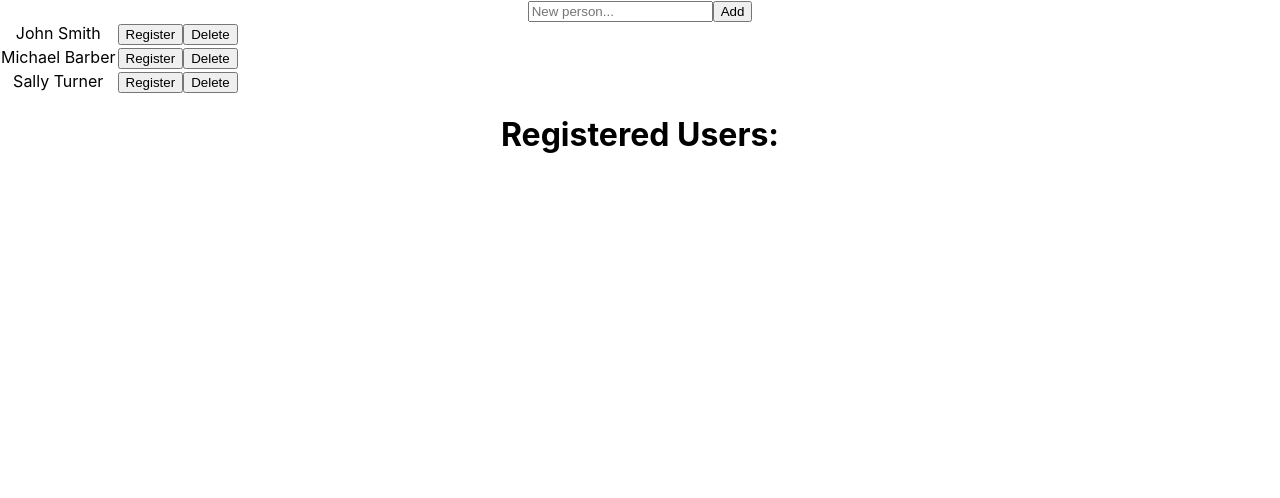
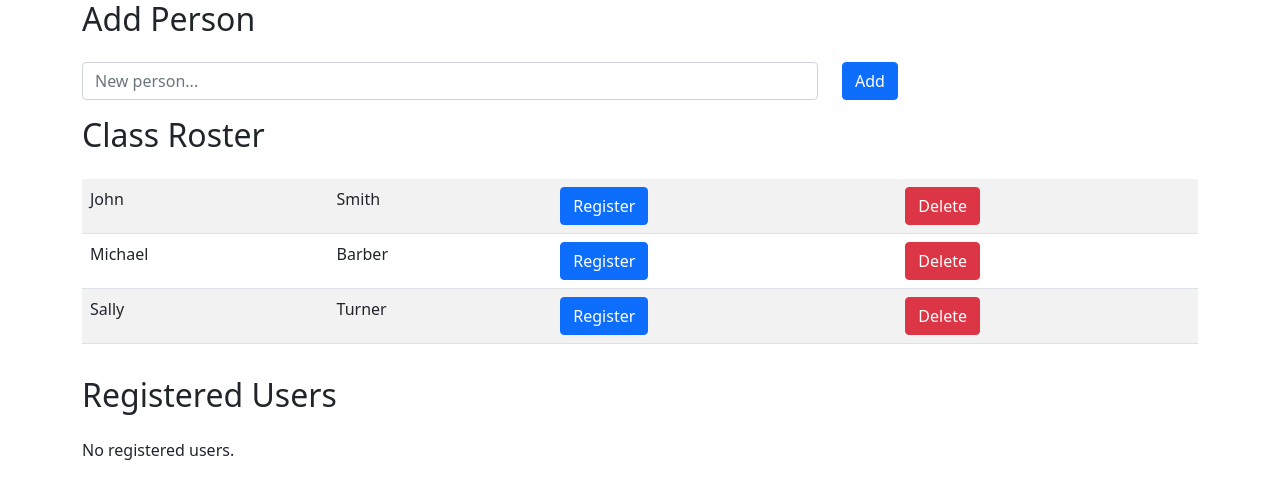
Before and after one commit to adamcstephens/classbook, a React (Create React App) app: page / in a window 1280 px wide. Shown: the top 498 px of the page. Built offline with nearby package versions, Linux system fonts and the light colour scheme.

Commit message:
add bootstrap and use it

```diff
--- a/package.json
+++ b/package.json
@@ -6,7 +6,9 @@
     "@testing-library/jest-dom": "^5.16.2",
     "@testing-library/react": "^12.1.2",
     "@testing-library/user-event": "^13.5.0",
+    "bootstrap": "^5.1.3",
     "react": "^17.0.2",
+    "react-bootstrap": "^2.1.2",
     "react-dom": "^17.0.2",
     "react-scripts": "5.0.0",
     "web-vitals": "^2.1.4"
--- a/src/App.js
+++ b/src/App.js
@@ -1,7 +1,11 @@
 import "./App.css"
+import "bootstrap/dist/css/bootstrap.min.css"
 import { WelcomeClass } from "./welcomeClass"
 import { useState } from "react"
 import { RegisteredUsers } from "./registeredUsers"
+import { AddPerson } from "./addPerson"
+import Container from "react-bootstrap/Container"
+import Stack from "react-bootstrap/Stack"
 
 const initialPeople = [
   {
@@ -23,7 +27,6 @@ const initialPeople = [
 
 function App() {
   const [people, setPeople] = useState(initialPeople)
-  const [newPerson, setNewPerson] = useState("")
 
   const toggleRegistered = (id) => {
     console.log("Changing " + id)
@@ -42,34 +45,24 @@ function App() {
     return people.length
   }
 
-  const submit = (e) => {
-    e.preventDefault()
-    addPerson(newPerson)
-    setNewPerson("")
-  }
   const addPerson = (name) => {
     const [first, last] = name.split(" ")
     setPeople((currentPeople) => [...currentPeople, { name: first, lastName: last, id: findNextId() }])
   }
   const removePerson = (id) => {
-    setPeople((currentPeople) => currentPeople.filter((_, index) => index != id))
+    setPeople((currentPeople) => currentPeople.filter((person) => person.id !== id))
   }
 
   return (
-    <div className="App">
-      <form onSubmit={submit}>
-        <input
-          value={newPerson}
-          onChange={(event) => setNewPerson(event.target.value)}
-          type="text"
-          placeholder="New person..."
-          required
-        />
-        <button>Add</button>
-      </form>
-      <WelcomeClass people={people} toggleRegistered={toggleRegistered} removePerson={removePerson} />
-      <RegisteredUsers people={people} />
-    </div>
+    <>
+      <Container>
+        <Stack gap={3}>
+          <AddPerson handleNewPerson={addPerson} />
+          <WelcomeClass people={people} toggleRegistered={toggleRegistered} removePerson={removePerson} />
+          <RegisteredUsers people={people} />
+        </Stack>
+      </Container>
+    </>
   )
 }
 
--- /dev/null
+++ b/src/addPerson.js
@@ -0,0 +1,37 @@
+import Button from "react-bootstrap/Button"
+import Form from "react-bootstrap/Form"
+import Col from "react-bootstrap/Col"
+import Row from "react-bootstrap/Row"
+import { useState } from "react"
+
+export const AddPerson = ({ handleNewPerson }) => {
+  const [newPerson, setNewPerson] = useState("")
+
+  const defaultPlaceholder = "New person..."
+
+  const submit = (e) => {
+    e.preventDefault()
+    handleNewPerson(newPerson)
+    setNewPerson("")
+  }
+
+  return (
+    <>
+      <h2>Add Person</h2>
+      <Form onSubmit={submit}>
+        <Row>
+          <Col sm={8}>
+            <Form.Control
+              placeholder={defaultPlaceholder}
+              onChange={(event) => setNewPerson(event.target.value)}
+              value={newPerson}
+            />
+          </Col>
+          <Col sm={4}>
+            <Button type="submit">Add</Button>
+          </Col>
+        </Row>
+      </Form>
+    </>
+  )
+}
--- a/src/displayName.js
+++ b/src/displayName.js
@@ -1,12 +1,19 @@
+import Button from "react-bootstrap/Button"
+
 export const DisplayName = ({ person, toggleRegistered, removePerson }) => {
   return (
     <tr>
+      <td>{person.name}</td>
+      <td>{person.lastName}</td>
       <td>
-        {person.name} {person.lastName}
+        <Button onClick={() => toggleRegistered(person.id)} variant={person.registered ? "warning" : "primary"}>
+          {person.registered ? "Unregister" : "Register"}
+        </Button>
       </td>
       <td>
-        <button onClick={() => toggleRegistered(person.id)}>{person.registered ? "Unregister" : "Register"}</button>
-        <button onClick={() => removePerson(person.id)}>Delete</button>
+        <Button onClick={() => removePerson(person.id)} variant="danger">
+          Delete
+        </Button>
       </td>
     </tr>
   )
--- a/src/registeredUsers.js
+++ b/src/registeredUsers.js
@@ -1,12 +1,39 @@
+import Table from "react-bootstrap/Table"
+
 export const RegisteredUsers = ({ people }) => {
+  if (
+    people.filter((person) => {
+      return person.registered
+    }).length === 0
+  ) {
+    return (
+      <>
+        <h2>Registered Users</h2>
+        <p>No registered users.</p>
+      </>
+    )
+  }
+
   return (
     <>
-      <h1>Registered Users:</h1>
-      {people.map((person, index) => {
-        if (person.registered) {
-          return <h3>{person.name}</h3>
-        }
-      })}
+      <h2>Registered Users</h2>
+      <hl />
+      <Table striped>
+        <tbody>
+          {people.map((person, index) => {
+            if (person.registered) {
+              return (
+                <>
+                  <tr>
+                    <td>{person.name}</td>
+                    <td>{person.lastName}</td>
+                  </tr>
+                </>
+              )
+            }
+          })}
+        </tbody>
+      </Table>
     </>
   )
 }
--- a/src/welcomeClass.js
+++ b/src/welcomeClass.js
@@ -1,12 +1,30 @@
 import { DisplayName } from "./displayName"
-import { useState } from "react"
+import Table from "react-bootstrap/Table"
 
 export const WelcomeClass = ({ people, toggleRegistered, removePerson }) => {
+  if (people.length === 0) {
+    return (
+      <>
+        <h2>Class Roster</h2>
+        <p>No people in class.</p>
+      </>
+    )
+  }
   return (
     <>
-      {people.map((person) => (
-        <DisplayName person={person} toggleRegistered={toggleRegistered} removePerson={removePerson} key={person.id} />
-      ))}
+      <h2>Class Roster</h2>
+      <Table striped>
+        <tbody>
+          {people.map((person) => (
+            <DisplayName
+              person={person}
+              toggleRegistered={toggleRegistered}
+              removePerson={removePerson}
+              key={person.id}
+            />
+          ))}
+        </tbody>
+      </Table>
     </>
   )
 }
```
Also changed, not shown: 1 other file (tests, documents, lock files or other folders).
